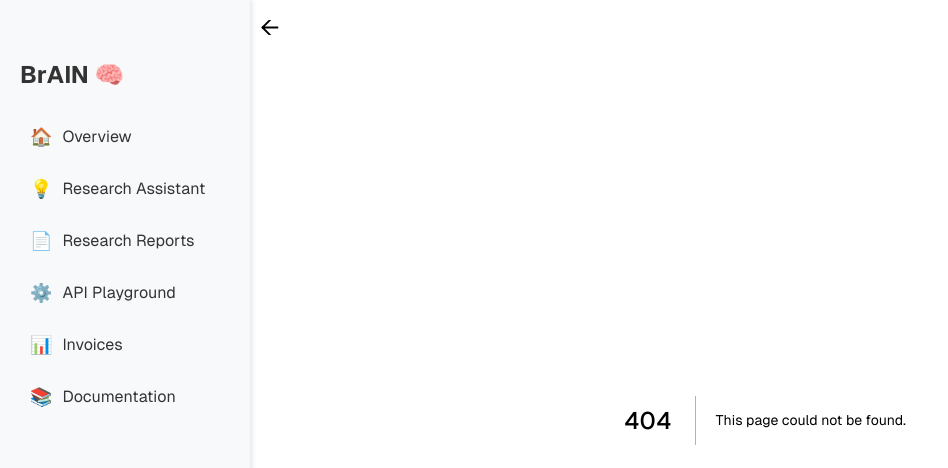
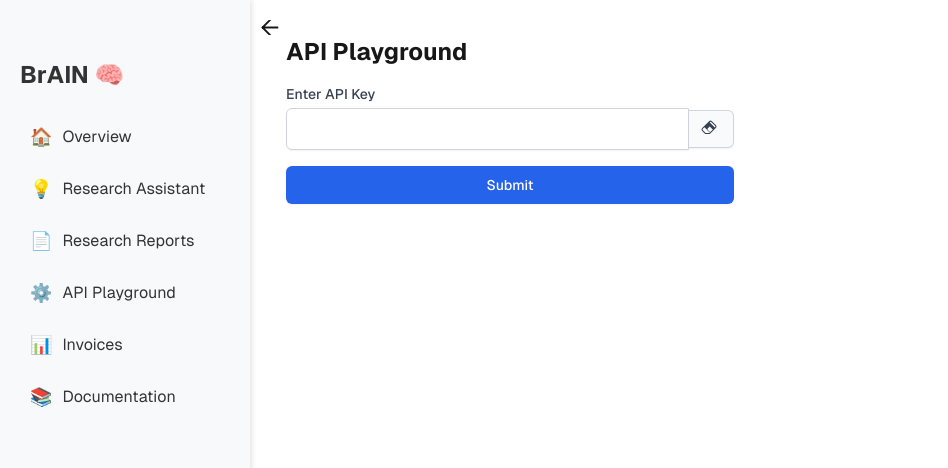
Before and after one commit to Sam-M345/dandi, a Next.js app: page /playground in a window 1280 px wide. Before the commit this address had no page. Shown: the top 468 px of the page, without its empty margins (0-948 px from the left). Built offline with nearby package versions, Linux system fonts and the light colour scheme.

Commit message:
28-playground ok

```diff
--- /dev/null
+++ b/src/app/api/validate-key/route.js
@@ -0,0 +1,33 @@
+import { NextResponse } from 'next/server';
+import { supabase } from '../../lib/supabaseClient';
+
+export async function POST(request) {
+  const { apiKey } = await request.json();
+  console.log('Received API Key:', apiKey);
+
+  try {
+    const { data, error } = await supabase
+      .from('api_keys')
+      .select('*')
+      .eq('value', apiKey)
+      .single();
+
+    console.log('Supabase query result:', { data, error });
+
+    if (error) {
+      console.error('Error querying Supabase:', error.message);
+      return NextResponse.json({ valid: false, error: error.message }, { status: 500 });
+    }
+
+    if (data) {
+      console.log('Valid API key found');
+      return NextResponse.json({ valid: true }, { status: 200 });
+    } else {
+      console.log('No matching API key found');
+      return NextResponse.json({ valid: false }, { status: 401 });
+    }
+  } catch (error) {
+    console.error('Unexpected error:', error.message);
+    return NextResponse.json({ valid: false, error: error.message }, { status: 500 });
+  }
+}
--- /dev/null
+++ b/src/app/components/Notification.js
@@ -0,0 +1,13 @@
+import React from 'react';
+
+const Notification = ({ message, type }) => {
+  const bgColor = type === 'success' ? 'bg-green-500' : 'bg-red-500';
+
+  return (
+    <div className={`fixed top-4 right-4 ${bgColor} text-white px-4 py-2 rounded shadow-lg`}>
+      {message}
+    </div>
+  );
+};
+
+export default Notification;
--- a/src/app/components/Sidebar.js
+++ b/src/app/components/Sidebar.js
@@ -8,10 +8,10 @@ const Sidebar = () => {
       <h1 className={styles.logo}>BrAIN 🧠</h1>
       <nav>
         <ul className={styles.navList}>
-          <li><Link href="/dashboard" className={styles.navItem}><span className={styles.icon}>🏠</span>Overview</Link></li>
+          <li><Link href="/dashboards" className={styles.navItem}><span className={styles.icon}>🏠</span>Overview</Link></li>
           <li><Link href="/dashboard/research-assistant" className={styles.navItem}><span className={styles.icon}>💡</span>Research Assistant</Link></li>
           <li><Link href="/dashboard/research-reports" className={styles.navItem}><span className={styles.icon}>📄</span>Research Reports</Link></li>
-          <li><Link href="/dashboard/api-playground" className={styles.navItem}><span className={styles.icon}>⚙️</span>API Playground</Link></li>
+          <li><Link href="/playground" className={styles.navItem}><span className={styles.icon}>⚙️</span>API Playground</Link></li>
           <li><Link href="/dashboard/invoices" className={styles.navItem}><span className={styles.icon}>📊</span>Invoices</Link></li>
           <li><Link href="/dashboard/documentation" className={styles.navItem}><span className={styles.icon}>📚</span>Documentation</Link></li>
         </ul>
--- /dev/null
+++ b/src/app/playground/page.js
@@ -0,0 +1,80 @@
+'use client';
+import { useState } from 'react';
+import Notification from '../components/Notification';
+
+export default function Playground() {
+  const [apiKey, setApiKey] = useState('');
+  const [notification, setNotification] = useState(null);
+
+  const handleSubmit = async (e) => {
+    e.preventDefault();
+    try {
+      const response = await fetch('/api/validate-key', {
+        method: 'POST',
+        headers: {
+          'Content-Type': 'application/json',
+        },
+        body: JSON.stringify({ apiKey }),
+      });
+
+      if (response.ok) {
+        setNotification({ message: 'Valid API key', type: 'success' });
+      } else {
+        setNotification({ message: 'Invalid API Key', type: 'error' });
+      }
+    } catch (error) {
+      console.error('Error:', error);
+      setNotification({ message: 'An error occurred', type: 'error' });
+    }
+  };
+
+  const handleClearApiKey = () => {
+    setApiKey('');
+    setNotification(null);
+  };
+
+  return (
+    <div className="p-4">
+      <h2 className="text-2xl font-bold mb-4">API Playground</h2>
+      <form onSubmit={handleSubmit} className="space-y-4 max-w-md">
+        <div className="relative">
+          <label htmlFor="apiKey" className="block text-sm font-medium text-gray-700 mb-1">
+            Enter API Key
+          </label>
+          <div className="flex items-center">
+            <input
+              id="apiKey"
+              name="apiKey"
+              type="text"
+              required
+              value={apiKey}
+              onChange={(e) => setApiKey(e.target.value)}
+              className="flex-grow px-3 py-2 border border-gray-300 rounded-l-md shadow-sm focus:outline-none focus:ring-indigo-500 focus:border-indigo-500"
+            />
+            <button
+              type="button"
+              onClick={handleClearApiKey}
+              className="px-3 py-2 border border-gray-300 border-l-0 rounded-r-md shadow-sm text-sm font-medium text-gray-700 bg-gray-50 hover:bg-gray-100 focus:outline-none focus:ring-2 focus:ring-offset-2 focus:ring-indigo-500"
+              title="Clear API Key"
+            >
+              <svg xmlns="http://www.w3.org/2000/svg" className="h-5 w-5" viewBox="0 0 20 20" fill="currentColor">
+                <path fillRule="evenodd" d="M8.086 2.207a2 2 0 0 1 2.828 0l3.879 3.879a2 2 0 0 1 0 2.828l-5.5 5.5A2 2 0 0 1 7.879 15H5.12a2 2 0 0 1-1.414-.586l-2.5-2.5a2 2 0 0 1 0-2.828l6.879-6.879zm.66 11.34L3.453 8.254 1.914 9.793a1 1 0 0 0 0 1.414l2.5 2.5a1 1 0 0 0 .707.293H7.88a1 1 0 0 0 .707-.293l5.5-5.5a1 1 0 0 0 0-1.414L10.415 3.207a1 1 0 0 0-1.414 0L8.746 3.46 13.793 8.5l-1.647 1.646a.5.5 0 0 1-.708 0L8.746 7.455l-2.293 2.293a.5.5 0 0 1 0 .708l2.293 2.293z" clipRule="evenodd" />
+              </svg>
+            </button>
+          </div>
+        </div>
+        <div>
+          <button
+            type="submit"
+            className="w-full py-2 px-4 border border-transparent rounded-md shadow-sm text-sm font-medium text-white bg-blue-600 hover:bg-blue-700 focus:outline-none focus:ring-2 focus:ring-offset-2 focus:ring-blue-500"
+          >
+            Submit
+          </button>
+        </div>
+      </form>
+      {notification && (
+        <Notification message={notification.message} type={notification.type} />
+      )}
+    </div>
+  );
+}
--- /dev/null
+++ b/src/app/protected/page.js
@@ -0,0 +1,23 @@
+'use client';
+import { useRouter } from 'next/navigation';
+
+export default function ProtectedPage() {
+  const router = useRouter();
+
+  const handleReturn = () => {
+    router.push('/playground');
+  };
+
+  return (
+    <div className="container mx-auto p-4">
+      <h1 className="text-2xl font-bold mb-4">Protected Page</h1>
+      <p className="mb-4">This is a protected page that can only be accessed with a valid API key.</p>
+      <button
+        onClick={handleReturn}
+        className="bg-blue-500 hover:bg-blue-700 text-white font-bold py-2 px-4 rounded"
+      >
+        Return to API Playground
+      </button>
+    </div>
+  );
+}
```
